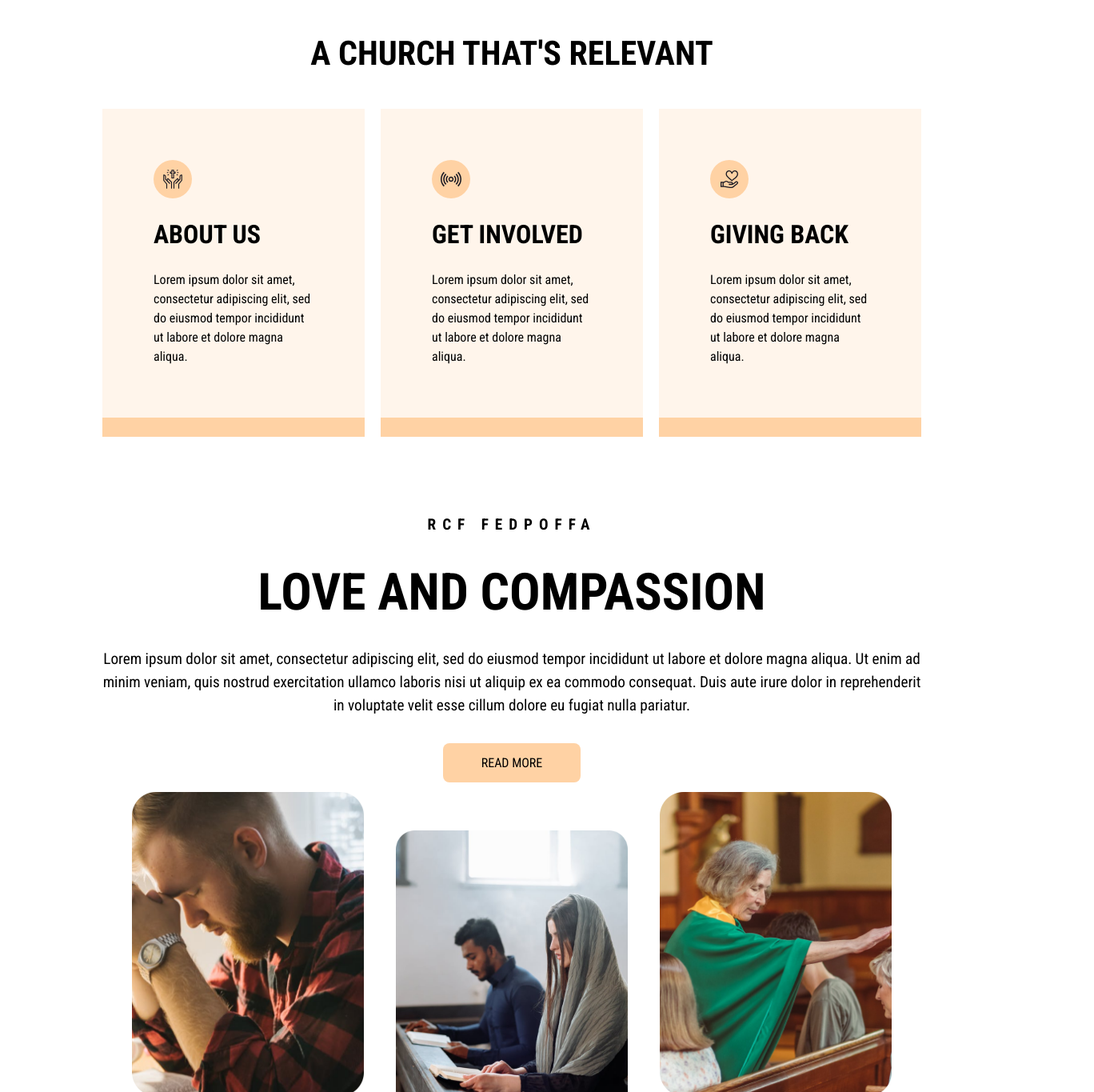
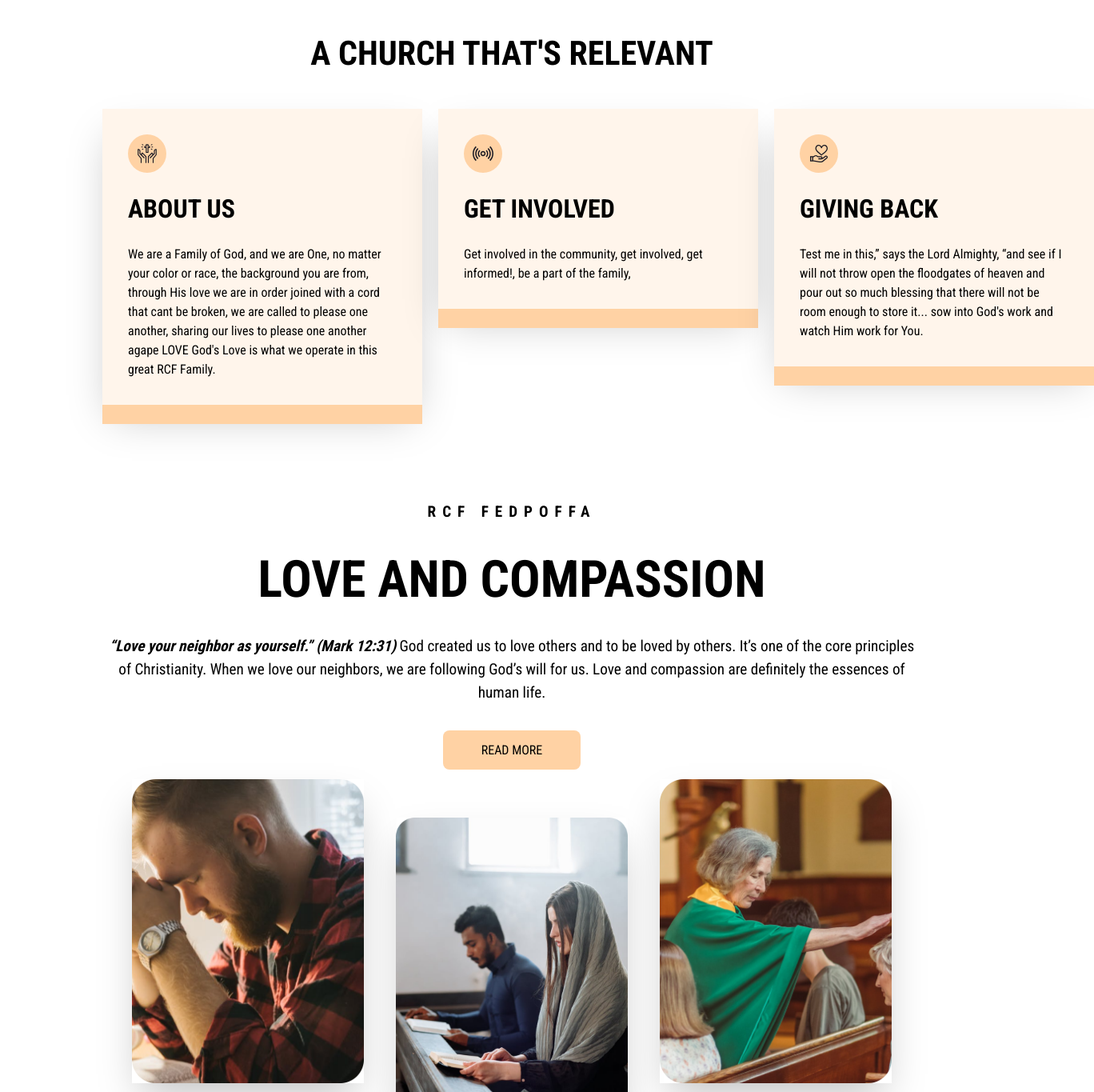
Before and after one commit to techweevil/rcffedpoffa, a React (Vite) app: page / in a window 1280 px wide. Shown: the part 960-2325 px from the top of the page at 80% size, 1368 px wide, since content can reach past the window. Built offline with nearby package versions, Linux system fonts and the light colour scheme.

Commit message:
added new programme

```diff
--- /dev/null
+++ b/public/404.html
@@ -0,0 +1,33 @@
+<!DOCTYPE html>
+<html>
+  <head>
+    <meta charset="utf-8">
+    <meta name="viewport" content="width=device-width, initial-scale=1">
+    <title>Page Not Found</title>
+
+    <style media="screen">
+      body { background: #ECEFF1; color: rgba(0,0,0,0.87); font-family: Roboto, Helvetica, Arial, sans-serif; margin: 0; padding: 0; }
+      #message { background: white; max-width: 360px; margin: 100px auto 16px; padding: 32px 24px 16px; border-radius: 3px; }
+      #message h3 { color: #888; font-weight: normal; font-size: 16px; margin: 16px 0 12px; }
+      #message h2 { color: #ffa100; font-weight: bold; font-size: 16px; margin: 0 0 8px; }
+      #message h1 { font-size: 22px; font-weight: 300; color: rgba(0,0,0,0.6); margin: 0 0 16px;}
+      #message p { line-height: 140%; margin: 16px 0 24px; font-size: 14px; }
+      #message a { display: block; text-align: center; background: #039be5; text-transform: uppercase; text-decoration: none; color: white; padding: 16px; border-radius: 4px; }
+      #message, #message a { box-shadow: 0 1px 3px rgba(0,0,0,0.12), 0 1px 2px rgba(0,0,0,0.24); }
+      #load { color: rgba(0,0,0,0.4); text-align: center; font-size: 13px; }
+      @media (max-width: 600px) {
+        body, #message { margin-top: 0; background: white; box-shadow: none; }
+        body { border-top: 16px solid #ffa100; }
+      }
+    </style>
+  </head>
+  <body>
+    <div id="message">
+      <h2>404</h2>
+      <h1>Page Not Found</h1>
+      <p>The specified file was not found on this website. Please check the URL for mistakes and try again.</p>
+      <h3>Why am I seeing this?</h3>
+      <p>This page was generated by the Firebase Command-Line Interface. To modify it, edit the <code>404.html</code> file in your project's configured <code>public</code> directory.</p>
+    </div>
+  </body>
+</html>
--- /dev/null
+++ b/public/index.html
@@ -0,0 +1,89 @@
+<!DOCTYPE html>
+<html>
+  <head>
+    <meta charset="utf-8">
+    <meta name="viewport" content="width=device-width, initial-scale=1">
+    <title>Welcome to Firebase Hosting</title>
+
+    <!-- update the version number as needed -->
+    <script defer src="/__/firebase/9.9.3/firebase-app-compat.js"></script>
+    <!-- include only the Firebase features as you need -->
+    <script defer src="/__/firebase/9.9.3/firebase-auth-compat.js"></script>
+    <script defer src="/__/firebase/9.9.3/firebase-database-compat.js"></script>
+    <script defer src="/__/firebase/9.9.3/firebase-firestore-compat.js"></script>
+    <script defer src="/__/firebase/9.9.3/firebase-functions-compat.js"></script>
+    <script defer src="/__/firebase/9.9.3/firebase-messaging-compat.js"></script>
+    <script defer src="/__/firebase/9.9.3/firebase-storage-compat.js"></script>
+    <script defer src="/__/firebase/9.9.3/firebase-analytics-compat.js"></script>
+    <script defer src="/__/firebase/9.9.3/firebase-remote-config-compat.js"></script>
+    <script defer src="/__/firebase/9.9.3/firebase-performance-compat.js"></script>
+    <!--
+      initialize the SDK after all desired features are loaded, set useEmulator to false
+      to avoid connecting the SDK to running emulators.
+    -->
+    <script defer src="/__/firebase/init.js?useEmulator=true"></script>
+
+    <style media="screen">
+      body { background: #ECEFF1; color: rgba(0,0,0,0.87); font-family: Roboto, Helvetica, Arial, sans-serif; margin: 0; padding: 0; }
+      #message { background: white; max-width: 360px; margin: 100px auto 16px; padding: 32px 24px; border-radius: 3px; }
+      #message h2 { color: #ffa100; font-weight: bold; font-size: 16px; margin: 0 0 8px; }
+      #message h1 { font-size: 22px; font-weight: 300; color: rgba(0,0,0,0.6); margin: 0 0 16px;}
+      #message p { line-height: 140%; margin: 16px 0 24px; font-size: 14px; }
+      #message a { display: block; text-align: center; background: #039be5; text-transform: uppercase; text-decoration: none; color: white; padding: 16px; border-radius: 4px; }
+      #message, #message a { box-shadow: 0 1px 3px rgba(0,0,0,0.12), 0 1px 2px rgba(0,0,0,0.24); }
+      #load { color: rgba(0,0,0,0.4); text-align: center; font-size: 13px; }
+      @media (max-width: 600px) {
+        body, #message { margin-top: 0; background: white; box-shadow: none; }
+        body { border-top: 16px solid #ffa100; }
+      }
+    </style>
+  </head>
+  <body>
+    <div id="message">
+      <h2>Welcome</h2>
+      <h1>Firebase Hosting Setup Complete</h1>
+      <p>You're seeing this because you've successfully setup Firebase Hosting. Now it's time to go build something extraordinary!</p>
+      <a target="_blank" href="https://firebase.google.com/docs/hosting/">Open Hosting Documentation</a>
+    </div>
+    <p id="load">Firebase SDK Loading&hellip;</p>
+
+    <script>
+      document.addEventListener('DOMContentLoaded', function() {
+        const loadEl = document.querySelector('#load');
+        // // 🔥🔥🔥🔥🔥🔥🔥🔥🔥🔥🔥🔥🔥🔥🔥🔥🔥🔥🔥🔥🔥🔥🔥🔥🔥🔥🔥🔥🔥🔥🔥
+        // // The Firebase SDK is initialized and available here!
+        //
+        // firebase.auth().onAuthStateChanged(user => { });
+        // firebase.database().ref('/path/to/ref').on('value', snapshot => { });
+        // firebase.firestore().doc('/foo/bar').get().then(() => { });
+        // firebase.functions().httpsCallable('yourFunction')().then(() => { });
+        // firebase.messaging().requestPermission().then(() => { });
+        // firebase.storage().ref('/path/to/ref').getDownloadURL().then(() => { });
+        // firebase.analytics(); // call to activate
+        // firebase.analytics().logEvent('tutorial_completed');
+        // firebase.performance(); // call to activate
+        //
+        // // 🔥🔥🔥🔥🔥🔥🔥🔥🔥🔥🔥🔥🔥🔥🔥🔥🔥🔥🔥🔥🔥🔥🔥🔥🔥🔥🔥🔥🔥🔥🔥
+
+        try {
+          let app = firebase.app();
+          let features = [
+            'auth',
+            'database',
+            'firestore',
+            'functions',
+            'messaging',
+            'storage',
+            'analytics',
+            'remoteConfig',
+            'performance',
+          ].filter(feature => typeof app[feature] === 'function');
+          loadEl.textContent = `Firebase SDK loaded with ${features.join(', ')}`;
+        } catch (e) {
+          console.error(e);
+          loadEl.textContent = 'Error loading the Firebase SDK, check the console.';
+        }
+      });
+    </script>
+  </body>
+</html>
--- a/src/App.jsx
+++ b/src/App.jsx
@@ -15,8 +15,7 @@ import Blog from './components/Blog/Blog'
 
 const App = () => {
   return (
-    <div>
-
+    <div className="">
       <Header />
       <Routes>
         <Route path="/" element={<Homepage />} />
@@ -24,12 +23,11 @@ const App = () => {
         <Route path="/contact" element={<ContactUs />} />
         <Route path="/sermon" element={<Sermon />} />
         <Route path="/blog" element={<Blog />} />
-
       </Routes>
 
       <Footer />
     </div>
-  )
+  );
 }
 
 export default App
--- a/src/components/Homepage/AboutUs/AboutUs.jsx
+++ b/src/components/Homepage/AboutUs/AboutUs.jsx
@@ -9,49 +9,79 @@ import person3 from '../../../images/person3.png'
 
 const AboutUs = () => {
     return (
-        <section className={`flex flex-col items-center `} >
+      <section className={`flex flex-col items-center `}>
         <Container>
-                <div className='my-[4rem] '>
-                    <div className='text-center'>
-                        <h3 className='font-bold tracking-[.5rem] text-[1.2rem]'>RCF FEDPOFFA</h3>
-                        <h1 className='md:text-[64px] text-[42px] font-[700] md:leading-[82px] leading-[60px] my-[1.8rem]'>LOVE AND COMPASSION</h1>
-                        <p className='md:text-[1.2rem]'>
-                            Lorem ipsum dolor sit amet, consectetur adipiscing elit, sed do eiusmod tempor incididunt ut labore et dolore magna aliqua. Ut enim ad minim veniam, quis nostrud exercitation ullamco laboris nisi ut aliquip ex ea commodo consequat. Duis aute irure dolor in reprehenderit in voluptate velit esse cillum dolore eu fugiat nulla pariatur.
+          <div className="my-[4rem] ">
+            <div className="text-center">
+              <h3 className="font-bold tracking-[.5rem] text-[1.2rem]">
+                RCF FEDPOFFA
+              </h3>
+              <h1 className="md:text-[64px] text-[42px] font-[700] md:leading-[82px] leading-[60px] my-[1.8rem]">
+                LOVE AND COMPASSION
+              </h1>
+              <p className="md:text-[1.2rem]">
+                <span>
+                  <b>
+                    <i>“Love your neighbor as yourself.” (Mark 12:31)</i>
+                  </b>
+                </span>{" "}
+                God created us to love others and to be loved by others. It’s
+                one of the core principles of Christianity. When we love our
+                neighbors, we are following God’s will for us. Love and
+                compassion are definitely the essences of human life.
               </p>
             </div>
-                    <div className='flex flex-col gap-3 items-center my-[2rem]'>
+            <div className="flex flex-col gap-3 items-center my-[2rem]">
+              <button onClick={() => alert("coming soon!")}>
                 <Button name={"READ MORE"} />
+              </button>
 
-                        <div className='flex md:flex-row flex-col md:gap-10 gap-2'>
+              <div className="  flex md:flex-row flex-col md:gap-10 gap-2">
+                <motion.div whileHover={{ scale: 1.09 }}>
+                  <img
+                    className=" shadow-2xl w-[290px] "
+                    src={person1}
+                    alt=""
+                  />
+                </motion.div>
+
                 <motion.div
                   whileHover={{ scale: 1.09 }}
+                  className="md:mt-[3rem] shadow-2xl "
                 >
-
-                                <img className='w-[290px] ' src={person1} alt="" />
-                            </motion.div>
-
-
-                            <motion.div whileHover={{ scale: 1.09 }} className='md:mt-[3rem]'>
-                                <img className='w-[290px] ' src={person2} alt="" />
+                  <img className="w-[290px] " src={person2} alt="" />
                 </motion.div>
                 <motion.div whileHover={{ scale: 1.09 }}>
-                                <img className='w-[290px] ' src={person3} alt="" />
+                  <img
+                    className=" shadow-2xl w-[290px] "
+                    src={person3}
+                    alt=""
+                  />
                 </motion.div>
               </div>
             </div>
 
-                    <div className='text-center'>
-                        <h3 className='font-bold tracking-[.5rem] text-[1.2rem]'>OUR VISION AND MISSION</h3>
-                        <h1 className='md:text-[64px] text-[42px] font-[700] md:leading-[82px] leading-[60px] my-[1.8rem]'>CELEBRATE WITH US</h1>
-                        <p className='md:text-[1.2rem]'>
-                            Lorem ipsum dolor sit amet, consectetur adipiscing elit, sed do eiusmod tempor incididunt ut labore et dolore magna aliqua. Ut enim ad minim veniam, quis nostrud exercitation ullamco laboris nis
+            {/* <div className="text-center">
+              <h3 className="font-bold tracking-[.5rem] text-[1.2rem]">
+                OUR VISION AND MISSION
+              </h3>
+              <h1 className="md:text-[64px] text-[42px] font-[700] md:leading-[82px] leading-[60px] my-[1.8rem]">
+                CELEBRATE WITH US
+              </h1>
+              <p className="md:text-[1.2rem]">
+                Lorem ipsum dolor sit amet, consectetur adipiscing elit, sed do
+                eiusmod tempor incididunt ut labore et dolore magna aliqua. Ut
+                enim ad minim veniam, quis nostrud exercitation ullamco laboris
+                nis
               </p>
+              <button onClick={() => alert("coming soon!")}>
                 <Button name={"READ MORE"} />
-                    </div>
+              </button>
+            </div> */}
           </div>
         </Container>
       </section>
-    )
+    );
 }
 
 export default AboutUs
--- a/src/components/Homepage/Showcase/Showcase.module.css
+++ b/src/components/Homepage/Showcase/Showcase.module.css
@@ -1,6 +1,6 @@
 
 .bg{
-    background: url('../../../images/event.jpg');
+    background: url("https://i1.wp.com/www.travisagnew.org/wp-content/uploads/2012/01/united-worship-264.jpg");
     background-repeat: no-repeat;
     background-size: cover;
 
--- a/src/components/Homepage/WhatWeAre/Card.jsx
+++ b/src/components/Homepage/WhatWeAre/Card.jsx
@@ -7,7 +7,7 @@ const Card = ({ title, svg, text }) => {
         <motion.div
         whileHover={{scale: 1.08}}
         >
-            <div className='  bg-[#FFF5EB] p-16'>
+            <div className='  bg-[#FFF5EB] p-8 w-[25rem] shadow-2xl'>
                 <img src={svg} alt={title} />
                 <h3 className='font-semibold text-[32px] my-[1.3rem]'>{title}</h3>
                 <p>{text}</p>
--- a/src/components/Homepage/WhatWeAre/WhatWeAre.jsx
+++ b/src/components/Homepage/WhatWeAre/WhatWeAre.jsx
@@ -6,10 +6,22 @@ import getInvolved from './svgs/getInvolved.svg'
 import givingBack from './svgs/givingBack.svg'
 
 const cards = [
-    { title: "ABOUT US", svg: aboutus, text: 'Lorem ipsum dolor sit amet, consectetur adipiscing elit, sed do eiusmod tempor incididunt ut labore et dolore magna aliqua.' },
-    { title: "GET INVOLVED", svg: getInvolved, text: 'Lorem ipsum dolor sit amet, consectetur adipiscing elit, sed do eiusmod tempor incididunt ut labore et dolore magna aliqua.' },
-    { title: "GIVING BACK", svg: givingBack, text: 'Lorem ipsum dolor sit amet, consectetur adipiscing elit, sed do eiusmod tempor incididunt ut labore et dolore magna aliqua.' },
-]
+  {
+    title: "ABOUT US",
+    svg: aboutus,
+    text: "We are a Family of God, and we are One, no matter your color or race, the background you are from, through His love we are in order joined with a cord that cant be broken, we are called to please one another, sharing our lives to please one another agape LOVE God's Love is what we operate in this great RCF Family.",
+  },
+  {
+    title: "GET INVOLVED",
+    svg: getInvolved,
+    text: "Get involved in the community, get involved, get informed!, be a part of the family, ",
+  },
+  {
+    title: "GIVING BACK",
+    svg: givingBack,
+    text: " Test me in this,” says the Lord Almighty, “and see if I will not throw open the floodgates of heaven and pour out so much blessing that there will not be room enough to store it... sow into God's work and watch Him work for You.",
+  },
+];
 
 
 const WhatWeAre = () => {
@@ -22,7 +34,7 @@ const WhatWeAre = () => {
                         <h1 className='md:text-[64px                        ] text-[42px] font-[700] md:leading-[82px] leading-[60px] my-[1.8rem]'>A CHURCH THAT'S RELEVANT</h1>
                     </div>
 
-                    <div className='mb-[2rem] flex md:flex-row flex-col gap-5'>
+                    <div className='mb-[2rem] md:justify-between flex md:flex-row flex-col gap-5'>
                         {cards.map((card) => (
                             <Card title={card.title} svg={card.svg} text={card.text} />
                         ))}
```
Also changed, not shown: src/components/Header/Header.jsx (+11 -9 lines), src/components/Homepage/NextEvent/NextEvent.jsx (+39 -29 lines), firebase.json (added), src/images/mrmrsrcf.jpeg (added), 3 other files (tests, documents, lock files or other folders). Lines whose indentation alone changed are shown as unchanged.
